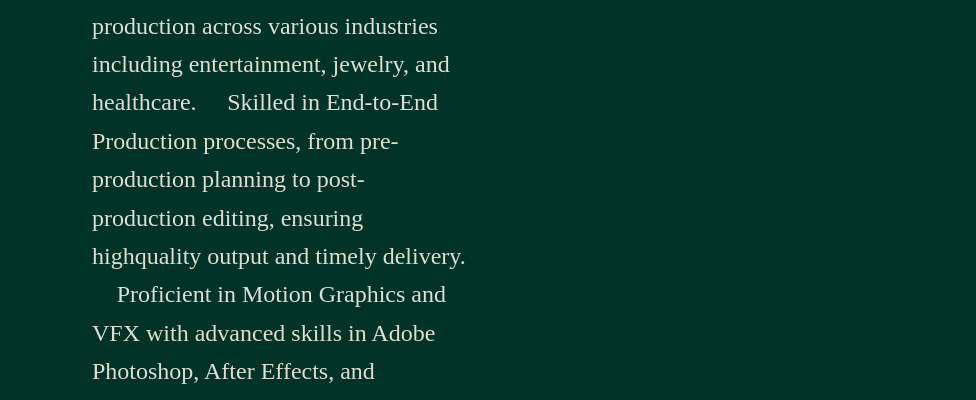
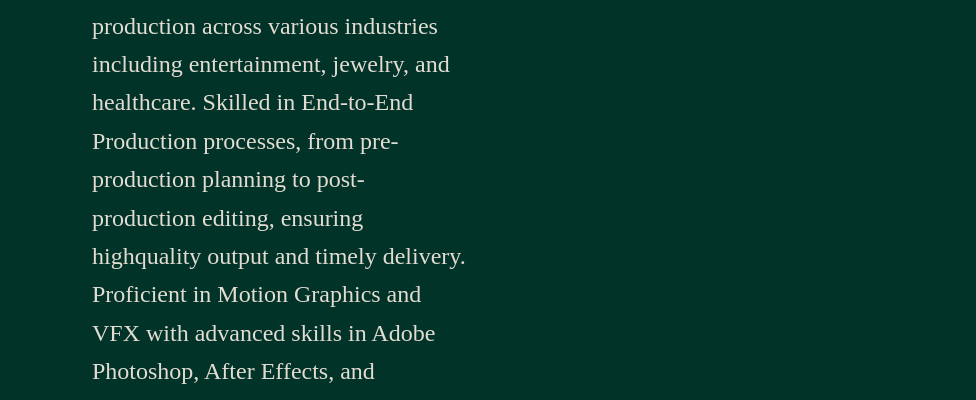
Before and after one commit to abhi4sure/Portfolio, a plain HTML site: page index.html in a window 1280 px wide. Shown: the part 389-789 px from the top of the page, 304-1280 px from the left. Drawn offline with Linux system fonts and the light colour scheme; a web font is replaced by a local one.

Commit message:
picture v1.0

```diff
--- a/index.html
+++ b/index.html
@@ -291,7 +291,7 @@ padding-left: unset;
               <div class="block block--inline block-bio" data-definition-name="Bio" data-definition-type="generic" data-id="3075053" data-order="2" id="block-3075053">
   <section class="block-text">
     <div class="wrapper--small animate-in animate-in-go" data-richtext="content" data-bio="">
-        <p>Resourceful and organized video production professional with over seven years of expertise in video editing, motion graphics, and post-production across various industries including entertainment, jewelry, and healthcare.  Skilled in End-to-End Production processes, from pre-production planning to post-production editing, ensuring highquality output and timely delivery.  Proficient in Motion Graphics and VFX with advanced skills in Adobe Photoshop, After Effects, and Premiere Pro, specializing in creating engaging visual content.  Versatile Editor with extensive experience in raw footage editing, typography videos, color correction, and creating 2D and event video content.</p>
+        <p>Resourceful and organized video production professional with over seven years of expertise in video editing, motion graphics, and post-production across various industries including entertainment, jewelry, and healthcare. Skilled in End-to-End Production processes, from pre-production planning to post-production editing, ensuring highquality output and timely delivery. Proficient in Motion Graphics and VFX with advanced skills in Adobe Photoshop, After Effects, and Premiere Pro, specializing in creating engaging visual content. Versatile Editor with extensive experience in raw footage editing, typography videos, color correction, and creating 2D and event video content.</p>
     </div>
 </section>
 
```
